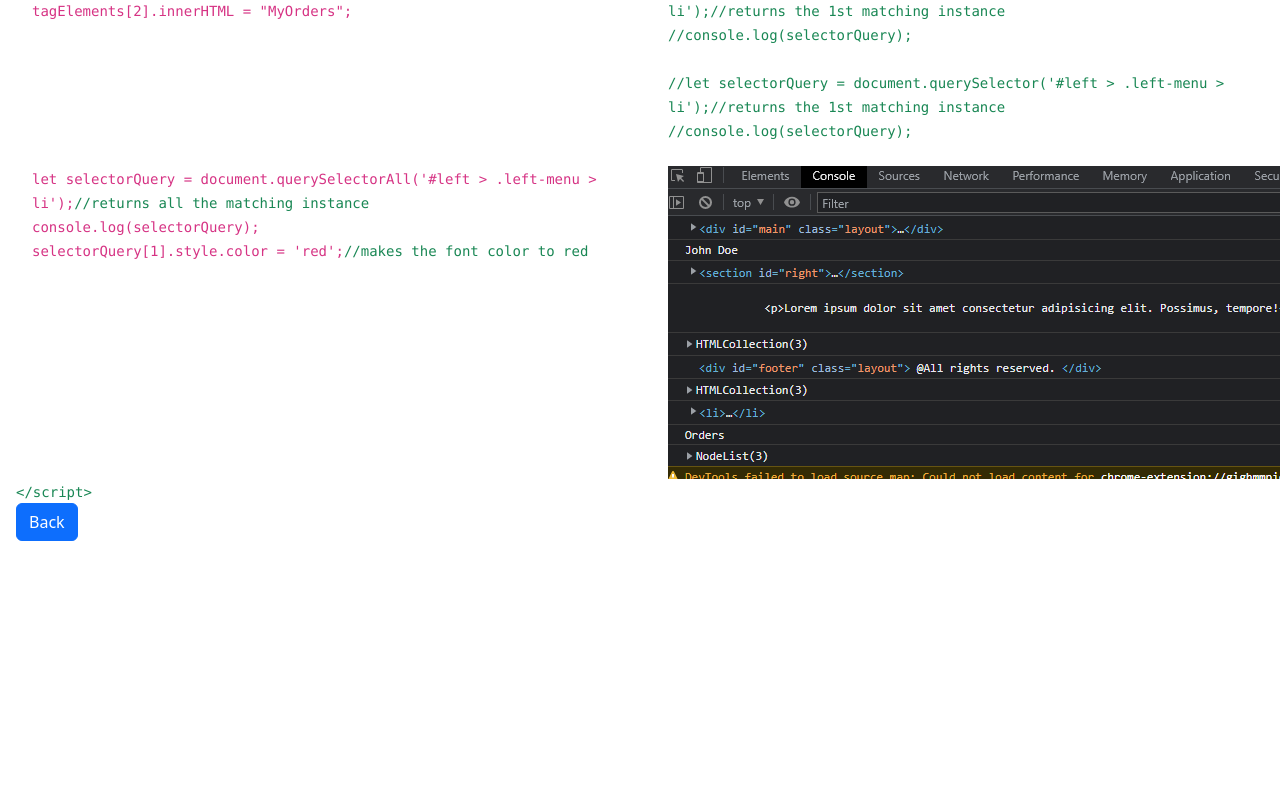
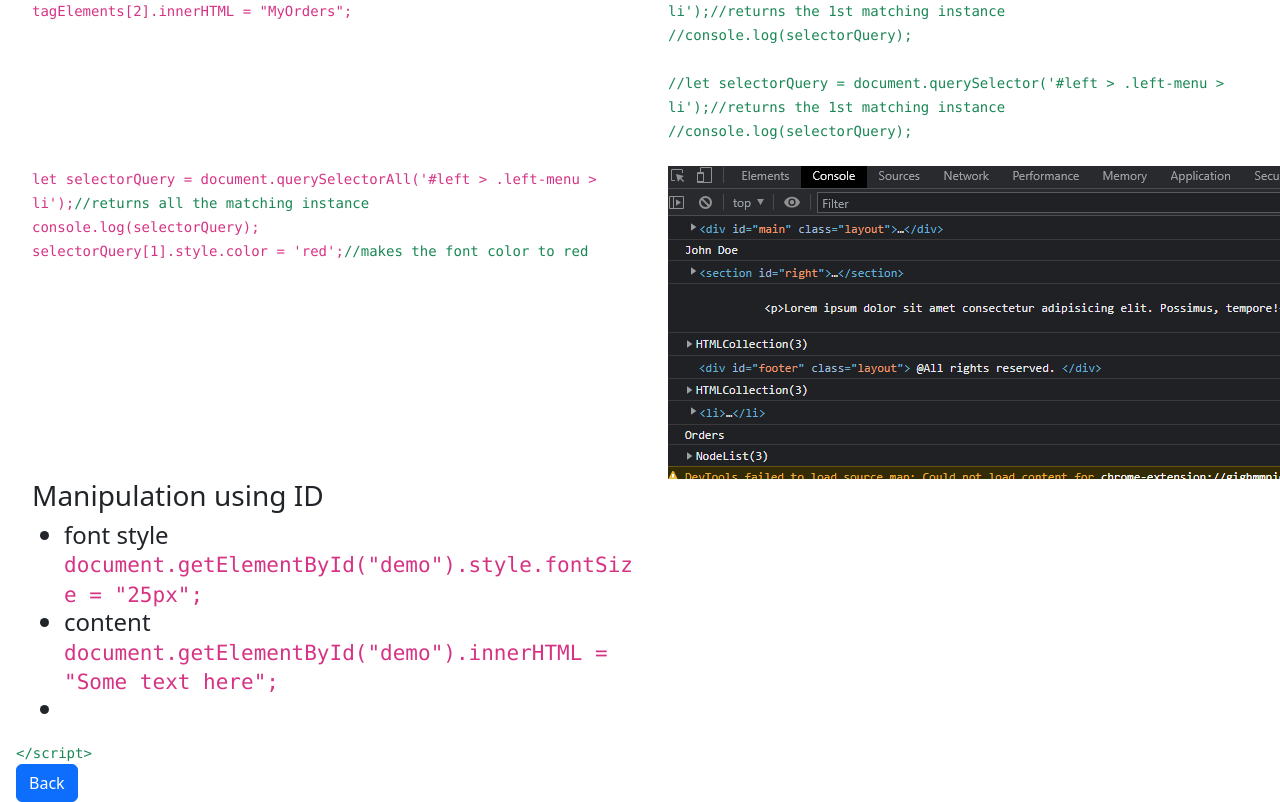
Before and after one commit to comet-me/ES6, a website: page 1.11-dom-manipulation.html in a window 1280 px wide. Shown: the part 632-1434 px from the top of the page. Before the commit the page ends 1173 px from the top, so only its background shows below. Drawn offline with Linux system fonts and the light colour scheme.

```diff
--- a/1.11-dom-manipulation.html
+++ b/1.11-dom-manipulation.html
@@ -120,6 +120,22 @@
         <div class="col-lg-6">
             <img src="images/Screenshot_11.png" alt="">
         </div>
+        <div class="col-lg-6">
+            <h3>Manipulation using ID</h3>
+            <h4>
+                <ul>
+                    <li>font style</li>
+                    <code>document.getElementById("demo").style.fontSize = "25px";</code>
+                    <li>content</li>
+                    <code>document.getElementById("demo").innerHTML = "Some text here";</code>
+                    <code></code>
+                    <li></li>
+                </ul>
+            </h4>
+        </div>
+        <div class="col-lg-6">
+
+        </div>
     </div>
     <code class="text-success">
         &#60/script&#62
```
Also changed, not shown: index.html (+1 -0 lines).
